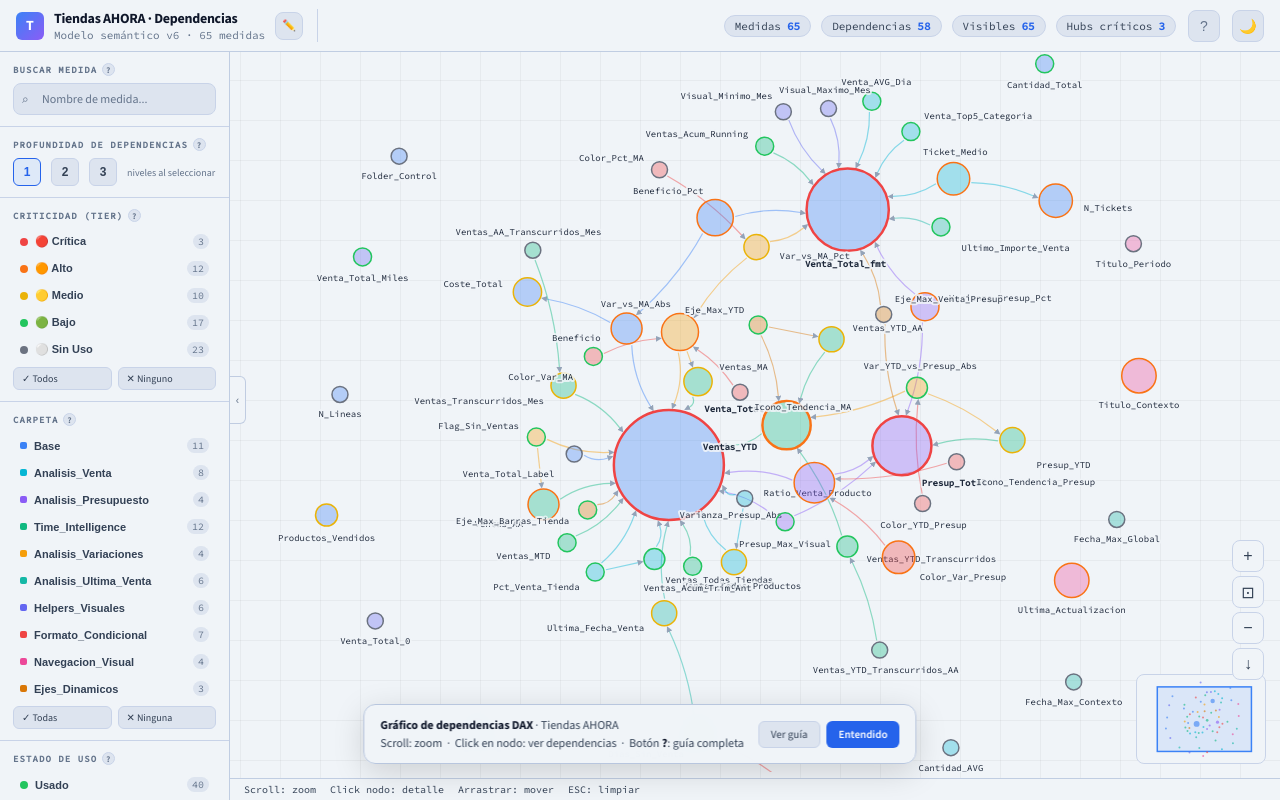
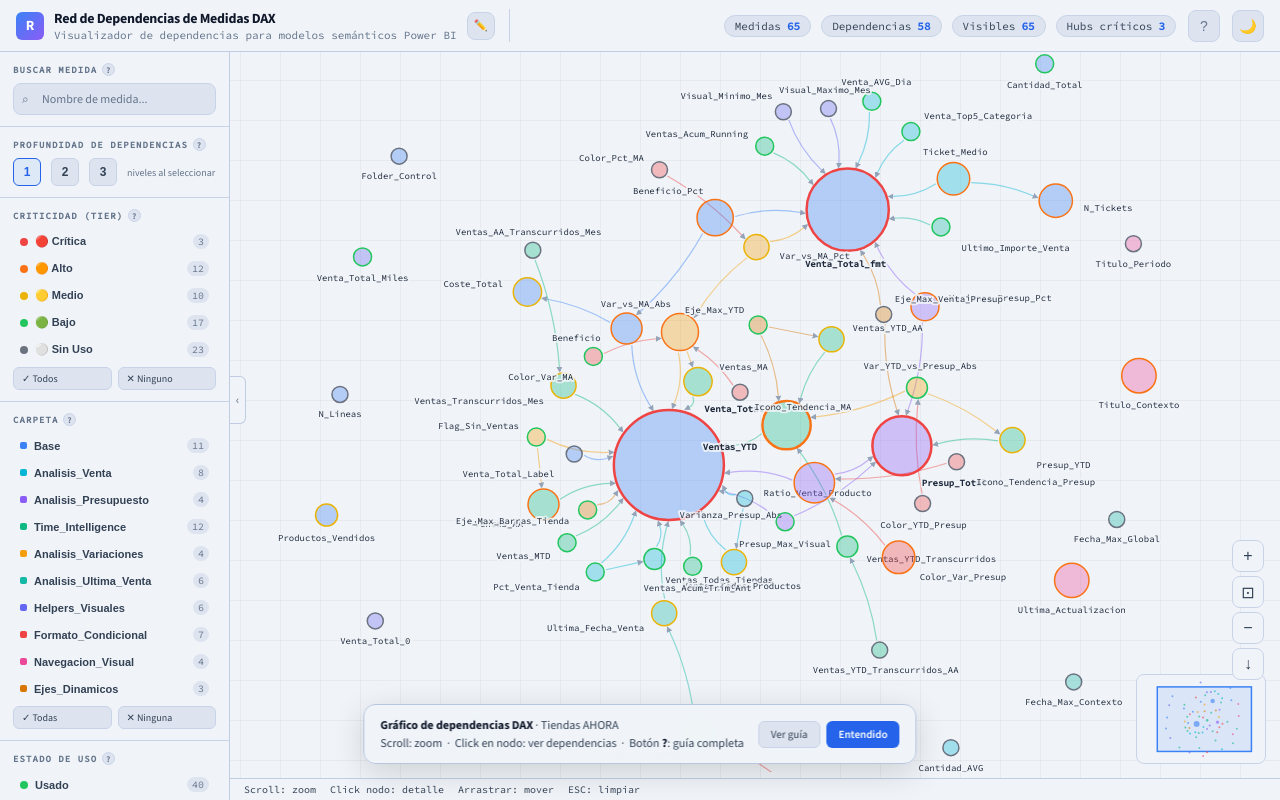
Before and after one commit to keny-lopez/dax-dependency-network, a plain HTML site: page index.html in a window 1280 px wide. Drawn offline with nearby package versions, Linux system fonts and the light colour scheme; animation ran at ten frames a second.

Commit message:
Update header title and subtitle

```diff
--- a/index.html
+++ b/index.html
@@ -598,8 +598,8 @@ input[type=range]{width:100%;accent-color:var(--accent);height:4px;border-radius
 window.addEventListener("load", function() {
 // ═══ CONFIG ═══
 const CONFIG = {
-  headerTitle: "Tiendas AHORA · Dependencias",
-  headerSub:   "Modelo semántico v6 · 65 medidas",
+  headerTitle: "Red de Dependencias de Medidas DAX",
+  headerSub:   "Visualizador de dependencias para modelos semánticos Power BI",
 };
 
 // ═══ DATA ═══
```
